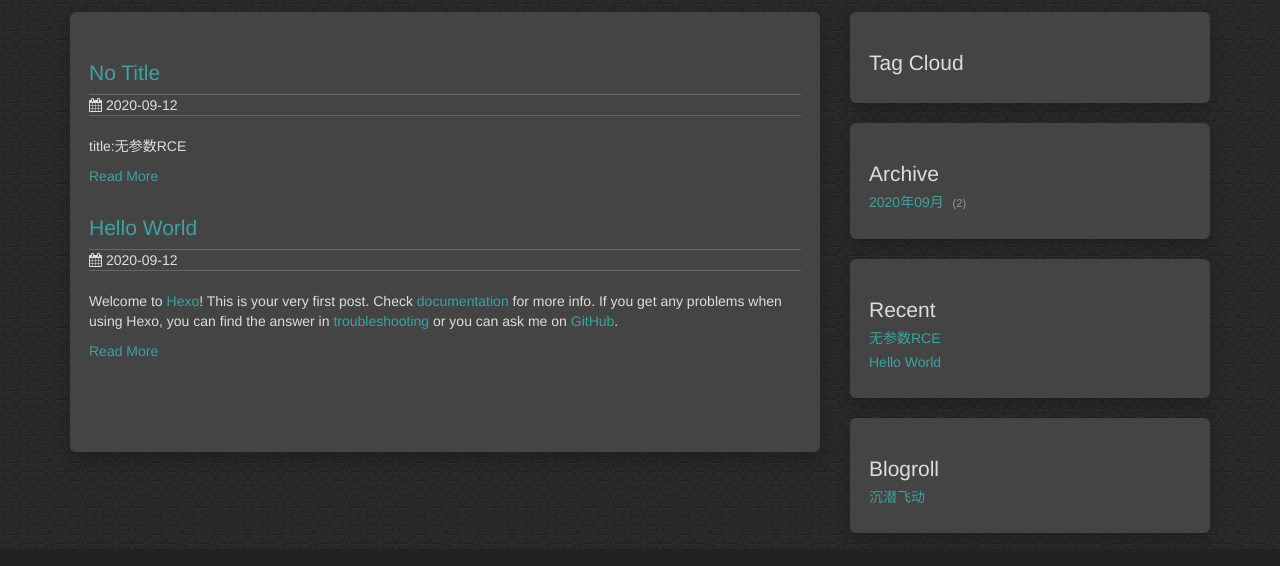
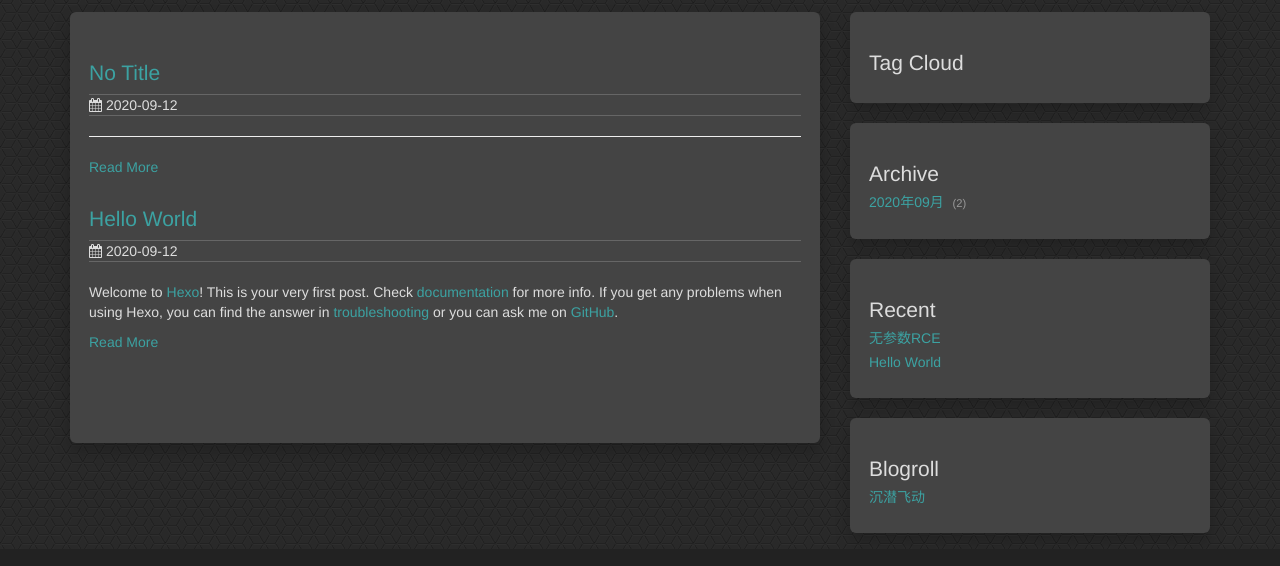
Before and after one commit to chickenmushroom/chickenmushroom.github.io, a plain HTML site: page index.html in a window 1280 px wide. Shown: the part 68-634 px from the top of the page. Drawn offline with nearby package versions, Linux system fonts and the light colour scheme; some packages are replaced by stand-ins of ours; files that its build step writes are made by us from their sources; a script that the page names is missing; files whose address does not match are found by name.

Commit message:
Site updated: 2020-09-12 20:04:28

```diff
--- a/index.html
+++ b/index.html
@@ -88,7 +88,7 @@
 
 
 
-        <p>title:无参数RCE</p>
+        <hr>
 
 
     </div>
```
